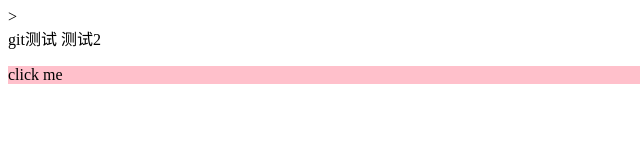
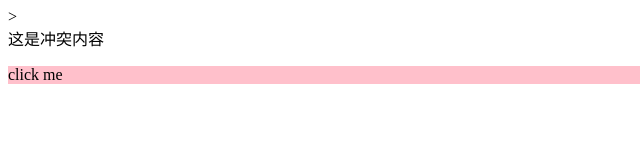
Before and after one commit to ryance/git-test, a plain HTML site: page index.html in a window 1280 px wide. Shown: the full height of the page, 0-640 px from the left. Drawn offline with Linux system fonts and the light colour scheme.

Commit message:
冲突内容提交

```diff
--- a/index.html
+++ b/index.html
@@ -17,8 +17,7 @@
 
 <body>
     <div>
-    git测试
-    测试2
+    这是冲突内容
 
     <p>click me</p>
     </div>
```
